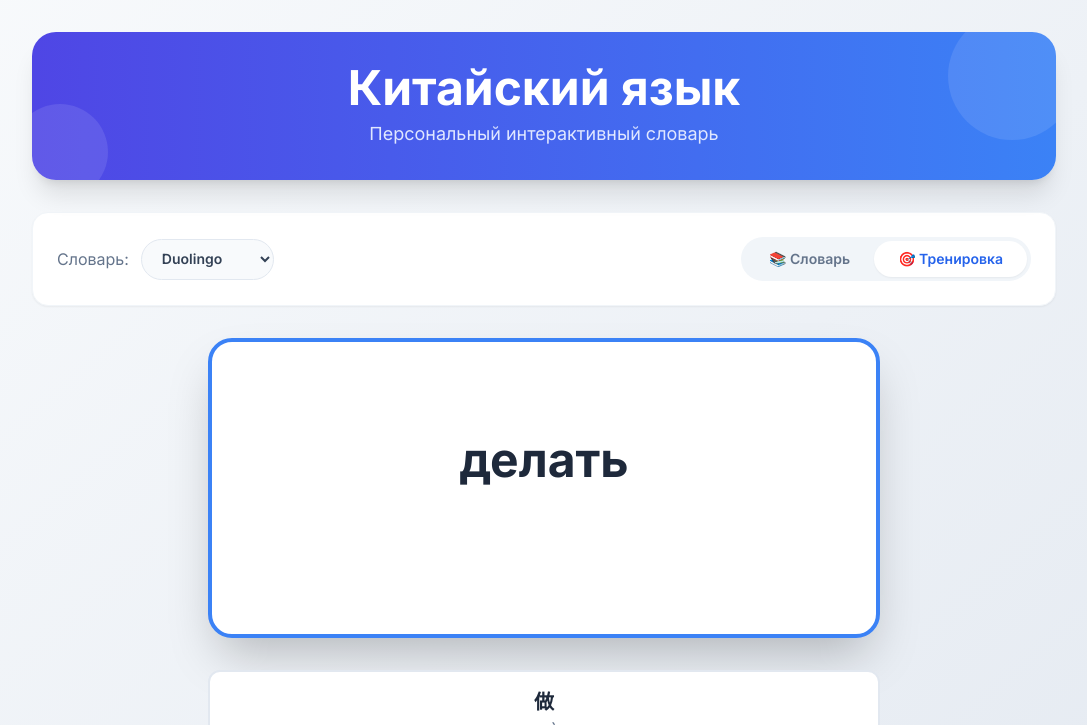
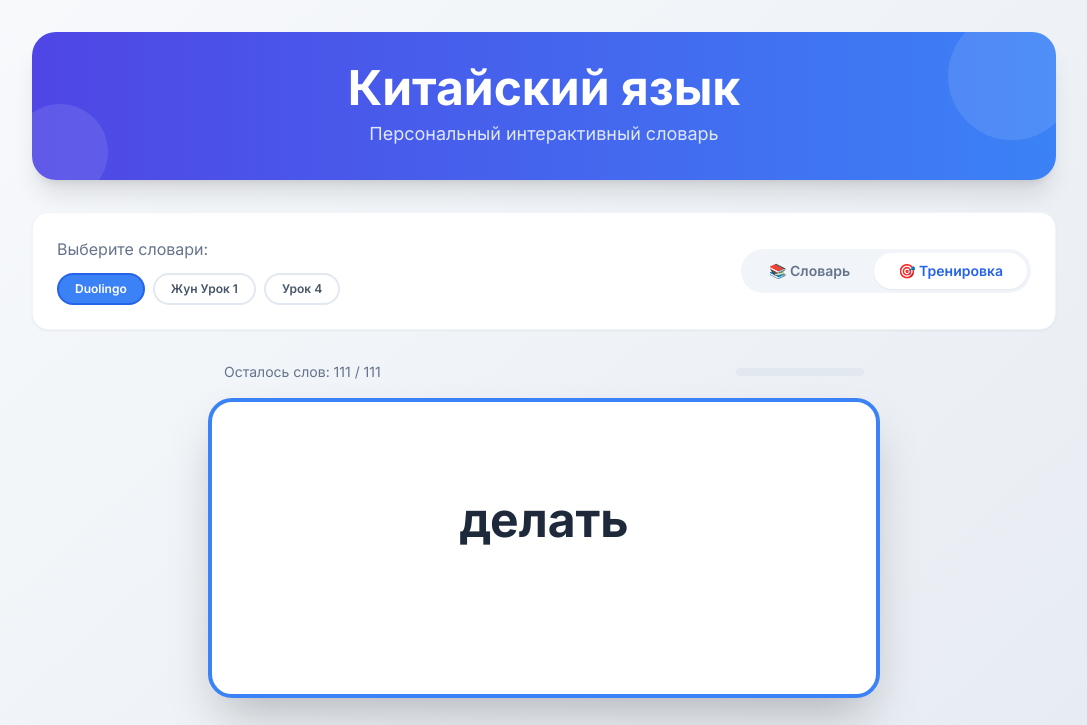
Before and after one commit to LaraCroft-AI/lara-pages, a plain HTML site: page chinese-gallery/vocabulary.html in a window 1280 px wide. Both pictures are taken after a click on the button "🎯 Тренировка". Shown: the top 725 px of the page, without its empty margins (96-1183 px from the left). Drawn offline with nearby package versions, Linux system fonts and the light colour scheme.

Commit message:
Add multi-dictionary selection and decrease-mode training

```diff
--- a/chinese-gallery/vocabulary.html
+++ b/chinese-gallery/vocabulary.html
@@ -12,11 +12,12 @@
         .page-section.active { display: block; }
         .option-btn.correct { background-color: #d1fae5; border-color: #10b981; color: #065f46; }
         .option-btn.wrong { background-color: #fee2e2; border-color: #ef4444; color: #991b1b; }
+        .dict-chip.active { background-color: #3b82f6; color: white; border-color: #2563eb; }
     </style>
 </head>
 <body class="bg-gradient-to-br from-slate-50 to-slate-200 min-h-screen p-4 md:p-8">
     <div class="max-w-5xl mx-auto">
-        <!-- Header & Global Dict Selector -->
+        <!-- Header -->
         <header class="bg-gradient-to-r from-indigo-600 to-blue-500 text-white rounded-3xl p-8 text-center shadow-xl mb-8 relative overflow-hidden">
             <div class="relative z-10">
                 <h1 class="text-4xl md:text-5xl font-bold mb-2">Китайский язык</h1>
@@ -26,13 +27,13 @@
             <div class="absolute bottom-[-20px] left-[-20px] w-24 h-24 bg-white opacity-10 rounded-full"></div>
         </header>
 
-        <!-- Main Controls Area -->
+        <!-- Controls Area -->
         <div class="flex flex-col md:flex-row items-center justify-between gap-6 mb-8 bg-white p-6 rounded-2xl shadow-sm border border-slate-100">
-            <div class="flex items-center gap-3 w-full md:w-auto">
-                <span class="text-slate-500 font-medium">Словарь:</span>
-                <select id="dictSelect" onchange="onDictChange()" class="bg-slate-50 border border-slate-200 text-slate-700 text-sm rounded-full focus:ring-blue-500 focus:border-blue-500 block w-full p-2.5 px-4 outline-none cursor-pointer font-semibold transition-all hover:bg-slate-100">
-                    <!-- Options generated by JS -->
-                </select>
+            <div class="flex flex-col gap-3 w-full md:w-auto">
+                <span class="text-slate-500 font-medium">Выберите словари:</span>
+                <div id="dictChips" class="flex flex-wrap gap-2">
+                    <!-- Chips generated by JS -->
+                </div>
             </div>
 
             <div class="flex p-1 bg-slate-100 rounded-full w-full md:w-auto">
@@ -62,6 +63,14 @@
         <!-- Section 2: Training -->
         <div id="training" class="page-section">
             <div class="max-w-2xl mx-auto flex flex-col items-center">
+                <!-- Progress Bar -->
+                <div class="w-full mb-4 flex justify-between items-center px-4">
+                    <span id="progressText" class="text-slate-500 font-medium text-sm">Осталось слов: 0 / 0</span>
+                    <div class="w-32 h-2 bg-slate-200 rounded-full overflow-hidden">
+                        <div id="progressBar" class="h-full bg-blue-500 transition-all duration-300" style="width: 0%"></div>
+                    </div>
+                </div>
+
                 <div class="w-full bg-white border-4 border-blue-500 rounded-3xl p-12 text-center shadow-2xl mb-8 min-h-[300px] flex flex-col justify-center items-center transition-all">
                     <div id="questionWord" class="text-4xl md:text-5xl font-bold text-slate-800 mb-6">Загрузка...</div>
                     <div id="feedback" class="text-xl font-bold h-8 transition-all duration-300"></div>
@@ -80,37 +89,58 @@
 
     <script>
         let allDictionaries = {};
+        let activeDictNames = [];
         let currentVocab = [];
+        let trainingPool = [];
 
         async function init() {
             try {
                 const response = await fetch('vocab_data.json');
                 allDictionaries = await response.json();
 
-                const select = document.getElementById('dictSelect');
-                select.innerHTML = '';
-                Object.keys(allDictionaries).forEach(name => {
-                    const opt = document.createElement('option');
-                    opt.value = name;
-                    opt.innerText = name;
-                    select.appendChild(opt);
+                const chipsContainer = document.getElementById('dictChips');
+                chipsContainer.innerHTML = '';
+
+                Object.keys(allDictionaries).forEach((name, index) => {
+                    const chip = document.createElement('button');
+                    chip.className = 'dict-chip px-4 py-1.5 rounded-full border-2 border-slate-200 text-slate-600 text-xs font-semibold transition-all hover:border-blue-300 cursor-pointer';
+                    chip.innerText = name;
+                    chip.onclick = () => toggleDict(name, chip);
+                    if (index === 0) { // Default select first one
+                        chip.classList.add('active');
+                        activeDictNames.push(name);
+                    }
+                    chipsContainer.appendChild(chip);
                 });
 
-                onDictChange();
+                updateCurrentVocab();
             } catch (error) {
                 console.error("Ошибка загрузки словарей:", error);
                 document.getElementById('vocabList').innerHTML = '<p class="col-span-full text-center text-red-500 py-10">Ошибка загрузки файла данных.</p>';
             }
         }
 
-        function onDictChange() {
-            const selected = document.getElementById('dictSelect').value;
-            currentVocab = allDictionaries[selected] || [];
+        function toggleDict(name, element) {
+            if (activeDictNames.includes(name)) {
+                activeDictNames = activeDictNames.filter(n => n !== name);
+                element.classList.remove('active');
+            } else {
+                activeDictNames.push(name);
+                element.classList.add('active');
+            }
+            updateCurrentVocab();
+        }
+
+        function updateCurrentVocab() {
+            currentVocab = [];
+            activeDictNames.forEach(name => {
+                currentVocab = [...currentVocab, ...allDictionaries[name]];
+            });
 
             if (document.getElementById('gallery').classList.contains('active')) {
                 searchVocabulary();
             } else if (document.getElementById('training').classList.contains('active')) {
-                nextQuestion();
+                startTraining();
             }
         }
 
@@ -160,8 +190,11 @@
         }
 
         let currentQuestion = null;
+        let totalWordsAtStart = 0;
 
         function startTraining() {
+            trainingPool = [...currentVocab];
+            totalWordsAtStart = trainingPool.length;
             nextQuestion();
         }
 
@@ -169,12 +202,16 @@
             const feedback = document.getElementById('feedback');
             feedback.innerText = '';
 
-            if (!currentVocab || currentVocab.length === 0) {
-                document.getElementById('questionWord').innerText = "Словарь пуст";
+            if (!trainingPool || trainingPool.length === 0) {
+                document.getElementById('questionWord').innerText = "🎉 Все слова выучены!";
+                document.getElementById('optionsGrid').innerHTML = '';
+                updateProgress();
                 return;
             }
 
-            currentQuestion = currentVocab[Math.floor(Math.random() * currentVocab.length)];
+            updateProgress();
+
+            currentQuestion = trainingPool[Math.floor(Math.random() * trainingPool.length)];
             document.getElementById('questionWord').innerText = currentQuestion.meaning;
 
             let options = [currentQuestion];
@@ -210,6 +247,9 @@
                 btn.classList.add('correct');
                 document.getElementById('feedback').innerText = '✅ Правильно!';
                 document.getElementById('feedback').style.color = '#059669';
+
+                // REMOVE from training pool (Mode of decrease)
+                trainingPool = trainingPool.filter(item => item.word !== currentQuestion.word);
             } else {
                 btn.classList.add('wrong');
                 document.getElementById('feedback').innerText = '❌ Ошибка!';
@@ -225,6 +265,13 @@
             setTimeout(nextQuestion, 2000);
         }
 
+        function updateProgress() {
+            const remaining = trainingPool.length;
+            document.getElementById('progressText').innerText = `Осталось слов: ${remaining} / ${totalWordsAtStart}`;
+            const percent = totalWordsAtStart === 0 ? 0 : ( (totalWordsAtStart - remaining) / totalWordsAtStart ) * 100;
+            document.getElementById('progressBar').style.width = `${percent}%`;
+        }
+
         document.getElementById('searchInput').addEventListener('input', searchVocabulary);
 
         window.onload = init;
```
